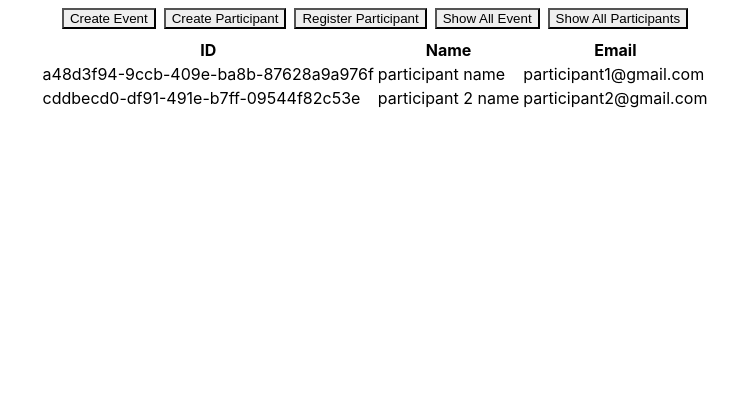
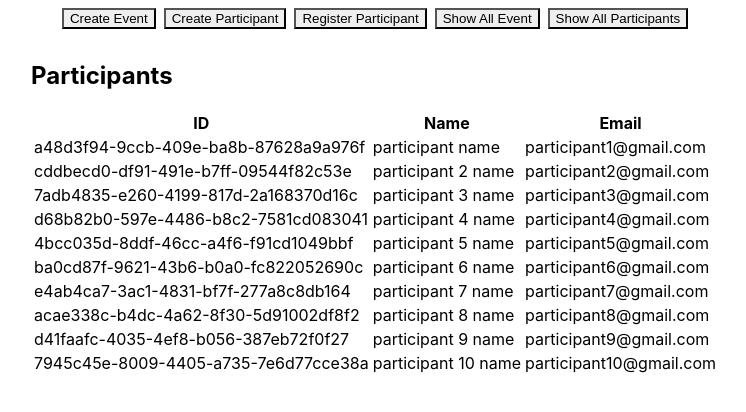
Before and after one commit to jdr161/CSDS-383-No-Names-Layered, a React (Create React App) app in the folder presentation-layer/: page / in a window 1280 px wide. Both pictures are taken after a click on the button "Show All Participants". Shown: the top 412 px of the page, without its empty margins (265-1011 px from the left). Built offline with nearby package versions, Linux system fonts and the light colour scheme; the HTML template or start-up script is replaced by a standard one.

Commit message:
Add table headers and make table scrollable

```diff
--- a/presentation-layer/src/components/Page.jsx
+++ b/presentation-layer/src/components/Page.jsx
@@ -5,7 +5,7 @@ import CreateParticipantForm from './Forms/CreateParticipantForm'
 import RegisterParticipantForm from './Forms/RegisterParticipantForm'
 import EventsTable from './Tables/EventsTable'
 import ParticipantsTable from './Tables/ParticipantsTable'
-import { Container, Stack, HStack, Button, Flex } from "@chakra-ui/react"
+import { Container, Stack, HStack, Button } from "@chakra-ui/react"
 
 
 class Page extends Component {
@@ -64,7 +64,7 @@ class Page extends Component {
         const { showCreateEventForm, showCreateParticipantForm, showRegisterParticipantForm, showEventsTable, showParticipantsTable } = this.state
         return (
             <Container maxWidth={'100%'} height={'100%'} display={'flex'} justifyContent={'center'} mt={8}>
-                <Stack display={'flex'} justifyContent={'center'}>
+                <Stack display={'flex'} maxHeight={'100%'} justifyContent={'center'}>
                     <HStack display={'flex'} justifyContent={'center'}>
                         <Button onClick={() => this.showComponent("showCreateEventForm")}>Create Event</Button>
                         <Button onClick={() => this.showComponent("showCreateParticipantForm")}>Create Participant</Button>
@@ -72,15 +72,13 @@ class Page extends Component {
                         <Button onClick={() => this.showComponent("showEventsTable")}>Show All Event</Button>
                         <Button onClick={() => this.showComponent("showParticipantsTable")}>Show All Participants</Button>
                     </HStack>
-                    <Flex>
-                        <Stack>
+                    <Stack maxHeight={'100%'} p={4}>
                         {showEventsTable && <EventsTable />}
                         {showParticipantsTable && <ParticipantsTable />}
                         {showCreateEventForm && <CreateEventForm />}
                         {showCreateParticipantForm && <CreateParticipantForm />}
                         {showRegisterParticipantForm && <RegisterParticipantForm />}
                     </Stack>
-                    </Flex>
                 </Stack>
             </Container>
         )
--- a/presentation-layer/src/components/Tables/EventsTable.jsx
+++ b/presentation-layer/src/components/Tables/EventsTable.jsx
@@ -1,4 +1,4 @@
-import { Table, Thead, Tbody, TableContainer, Tr, Th, Td, UnorderedList, ListItem } from "@chakra-ui/react"
+import { Table, Thead, Tbody, TableContainer, Tr, Th, Td, UnorderedList, ListItem, Heading } from "@chakra-ui/react"
 import React, { Component } from "react"
 import { events } from "../../example-data/events"
 
@@ -12,9 +12,10 @@ class EventsTable extends Component {
 
     render() {
         return (
-            <TableContainer>
+            <TableContainer maxHeight={'50vh'} overflowY={'auto'}>
+                <Heading>Events</Heading>
                 <Table variant={'simple'}>
-                    <Thead>
+                    <Thead position={'sticky'} top={'0'} bgColor={'gray.100'}>
                         <Tr>
                             <Th>ID</Th>
                             <Th>Date</Th>
--- a/presentation-layer/src/components/Tables/ParticipantsTable.jsx
+++ b/presentation-layer/src/components/Tables/ParticipantsTable.jsx
@@ -1,5 +1,5 @@
 import React, { Component } from "react"
-import { Table, Thead, Tbody, TableContainer, Tr, Th, Td } from "@chakra-ui/react"
+import { Table, Thead, Tbody, TableContainer, Tr, Th, Td, Heading } from "@chakra-ui/react"
 import { participants } from "../../example-data/participants"
 
 class ParticipantsTable extends Component {
@@ -12,9 +12,10 @@ class ParticipantsTable extends Component {
 
     render() {
         return (
-            <TableContainer>
+            <TableContainer maxHeight={'50vh'} overflowY={'auto'}>
+                <Heading>Participants</Heading>
                 <Table variant={'simple'}>
-                    <Thead>
+                    <Thead position={'sticky'} top={'0'} bgColor={'gray.100'}>
                         <Tr>
                             <Th>ID</Th>
                             <Th>Name</Th>
--- a/presentation-layer/src/example-data/events.js
+++ b/presentation-layer/src/example-data/events.js
@@ -29,4 +29,132 @@ export const events = [
             }
         ]
     }
+    ,
+    {
+        "id": "245137e7-3844-406f-882b-adfae2ce5937",
+        "date": "2023-09-02",
+        "time": "10:00 AM",
+        "title": "example event 3",
+        "description": "this is an example event 3",
+        "hostEmail": "exampleemail3@gmail.com",
+        "participants": [
+            {
+                "id": "cddbecd0-df91-491e-b7ff-09544f82c53e",
+                "name": "participant 2 name",
+                "email": "participant2@gmail.com"
+            }
+        ]
+    }
+    ,
+    {
+        "id": "b9018499-67cd-4869-847d-fb78cf97a0bf",
+        "date": "2023-09-02",
+        "time": "10:00 AM",
+        "title": "example event 4",
+        "description": "this is an example event 4",
+        "hostEmail": "exampleemail4@gmail.com",
+        "participants": [
+            {
+                "id": "cddbecd0-df91-491e-b7ff-09544f82c53e",
+                "name": "participant 2 name",
+                "email": "participant2@gmail.com"
+            }
+        ]
+    }
+    ,
+    {
+        "id": "13d84d76-cea7-4eb0-8b8d-e5375db60d17",
+        "date": "2023-09-02",
+        "time": "10:00 AM",
+        "title": "example event 5",
+        "description": "this is an example event 5",
+        "hostEmail": "exampleemail5@gmail.com",
+        "participants": [
+            {
+                "id": "cddbecd0-df91-491e-b7ff-09544f82c53e",
+                "name": "participant 2 name",
+                "email": "participant2@gmail.com"
+            }
+        ]
+    }
+    ,
+    {
+        "id": "b2e3d741-9d81-46ff-838b-45b9d731151d",
+        "date": "2023-09-02",
+        "time": "10:00 AM",
+        "title": "example event 6",
+        "description": "this is an example event 6",
+        "hostEmail": "exampleemail6@gmail.com",
+        "participants": [
+            {
+                "id": "cddbecd0-df91-491e-b7ff-09544f82c53e",
+                "name": "participant 2 name",
+                "email": "participant2@gmail.com"
+            }
+        ]
+    }
+    ,
+    {
+        "id": "3a5426ce-7322-4cfe-8457-68958bb1bdc1",
+        "date": "2023-09-02",
+        "time": "10:00 AM",
+        "title": "example event 7",
+        "description": "this is an example event 7",
+        "hostEmail": "exampleemail7@gmail.com",
+        "participants": [
+            {
+                "id": "cddbecd0-df91-491e-b7ff-09544f82c53e",
+                "name": "participant 2 name",
+                "email": "participant2@gmail.com"
+            }
+        ]
+    }
+    ,
+    {
+        "id": "7c310599-496c-4b6a-a0c6-e994d0e7b35a",
+        "date": "2023-09-02",
+        "time": "10:00 AM",
+        "title": "example event 8",
+        "description": "this is an example event 8",
+        "hostEmail": "exampleemail8@gmail.com",
+        "participants": [
+            {
+                "id": "cddbecd0-df91-491e-b7ff-09544f82c53e",
+                "name": "participant 2 name",
+                "email": "participant2@gmail.com"
+            }
+        ]
+    }
+    ,
+    {
+        "id": "c0248d35-aa66-4981-a721-a99288211ae6",
+        "date": "2023-09-02",
+        "time": "10:00 AM",
+        "title": "example event 9",
+        "description": "this is an example event 9",
+        "hostEmail": "exampleemail9@gmail.com",
+        "participants": [
+            {
+                "id": "cddbecd0-df91-491e-b7ff-09544f82c53e",
+                "name": "participant 2 name",
+                "email": "participant2@gmail.com"
+            }
+        ]
+    }
+    ,
+    {
+        "id": "bff6bb8f-1bc0-4c7d-a83f-8d2c5b9b9777",
+        "date": "2023-09-02",
+        "time": "10:00 AM",
+        "title": "example event 10",
+        "description": "this is an example event 10",
+        "hostEmail": "exampleemail10@gmail.com",
+        "participants": [
+            {
+                "id": "cddbecd0-df91-491e-b7ff-09544f82c53e",
+                "name": "participant 2 name",
+                "email": "participant2@gmail.com"
+            }
+        ]
+    }
 ]
--- a/presentation-layer/src/example-data/participants.js
+++ b/presentation-layer/src/example-data/participants.js
@@ -8,6 +8,53 @@ export const participants = [
         "id": "cddbecd0-df91-491e-b7ff-09544f82c53e",
         "name": "participant 2 name",
         "email": "participant2@gmail.com"
+    },
+    {
+        "id": "7adb4835-e260-4199-817d-2a168370d16c",
+        "name": "participant 3 name",
+        "email": "participant3@gmail.com"
+
+    },
+    {
+        "id": "d68b82b0-597e-4486-b8c2-7581cd083041",
+        "name": "participant 4 name",
+        "email": "participant4@gmail.com"
+
+    },
+    {
+        "id": "4bcc035d-8ddf-46cc-a4f6-f91cd1049bbf",
+        "name": "participant 5 name",
+        "email": "participant5@gmail.com"
+
+    },
+    {
+        "id": "ba0cd87f-9621-43b6-b0a0-fc822052690c",
+        "name": "participant 6 name",
+        "email": "participant6@gmail.com"
+
+    },
+    {
+        "id": "e4ab4ca7-3ac1-4831-bf7f-277a8c8db164",
+        "name": "participant 7 name",
+        "email": "participant7@gmail.com"
+
+    },
+    {
+        "id": "acae338c-b4dc-4a62-8f30-5d91002df8f2",
+        "name": "participant 8 name",
+        "email": "participant8@gmail.com"
+
+    },
+    {
+        "id": "d41faafc-4035-4ef8-b056-387eb72f0f27",
+        "name": "participant 9 name",
+        "email": "participant9@gmail.com"
+
+    },
+    {
+        "id": "7945c45e-8009-4405-a735-7e6d77cce38a",
+        "name": "participant 10 name",
+        "email": "participant10@gmail.com"
 
     }
 ]
```
Lines whose indentation alone changed are shown as unchanged.
